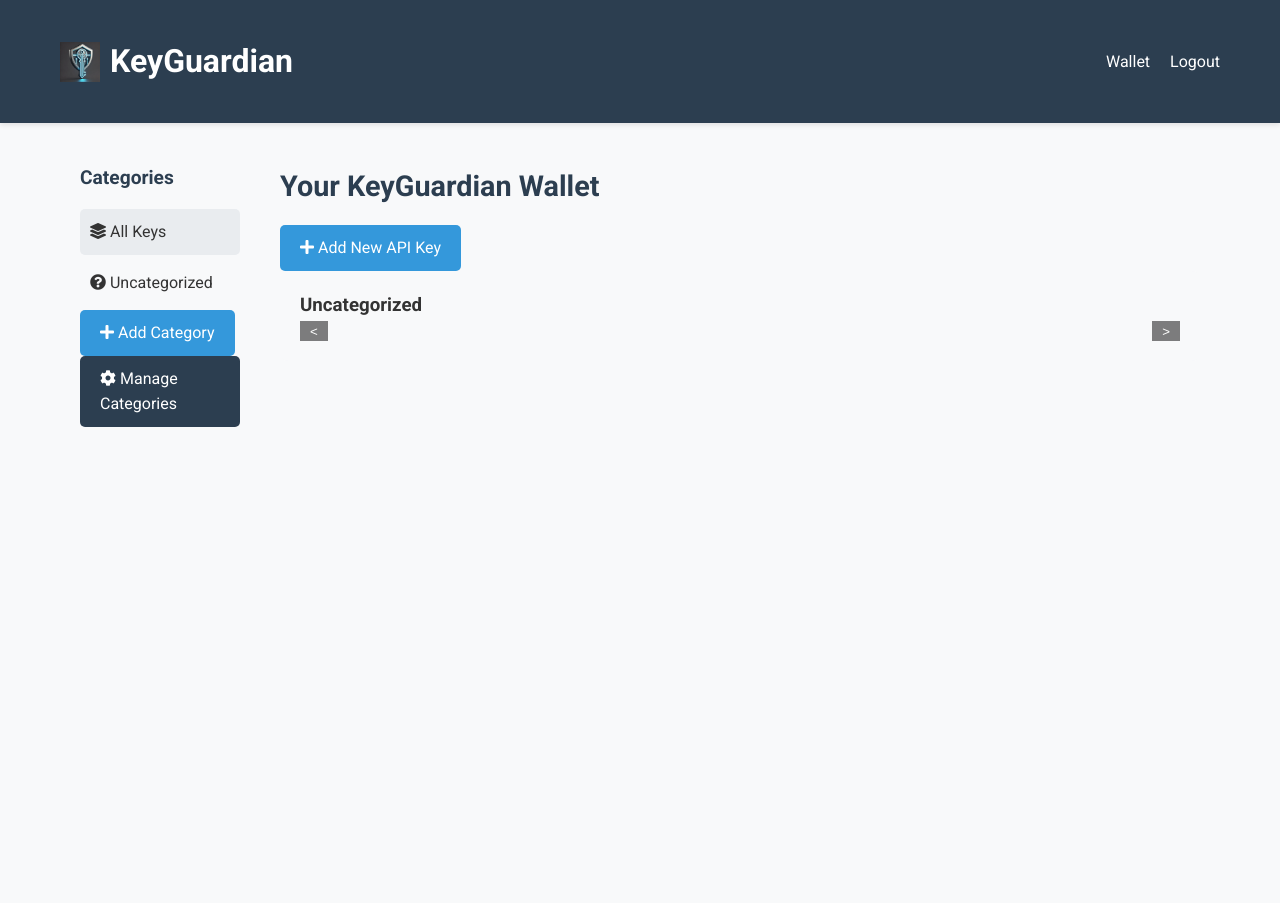
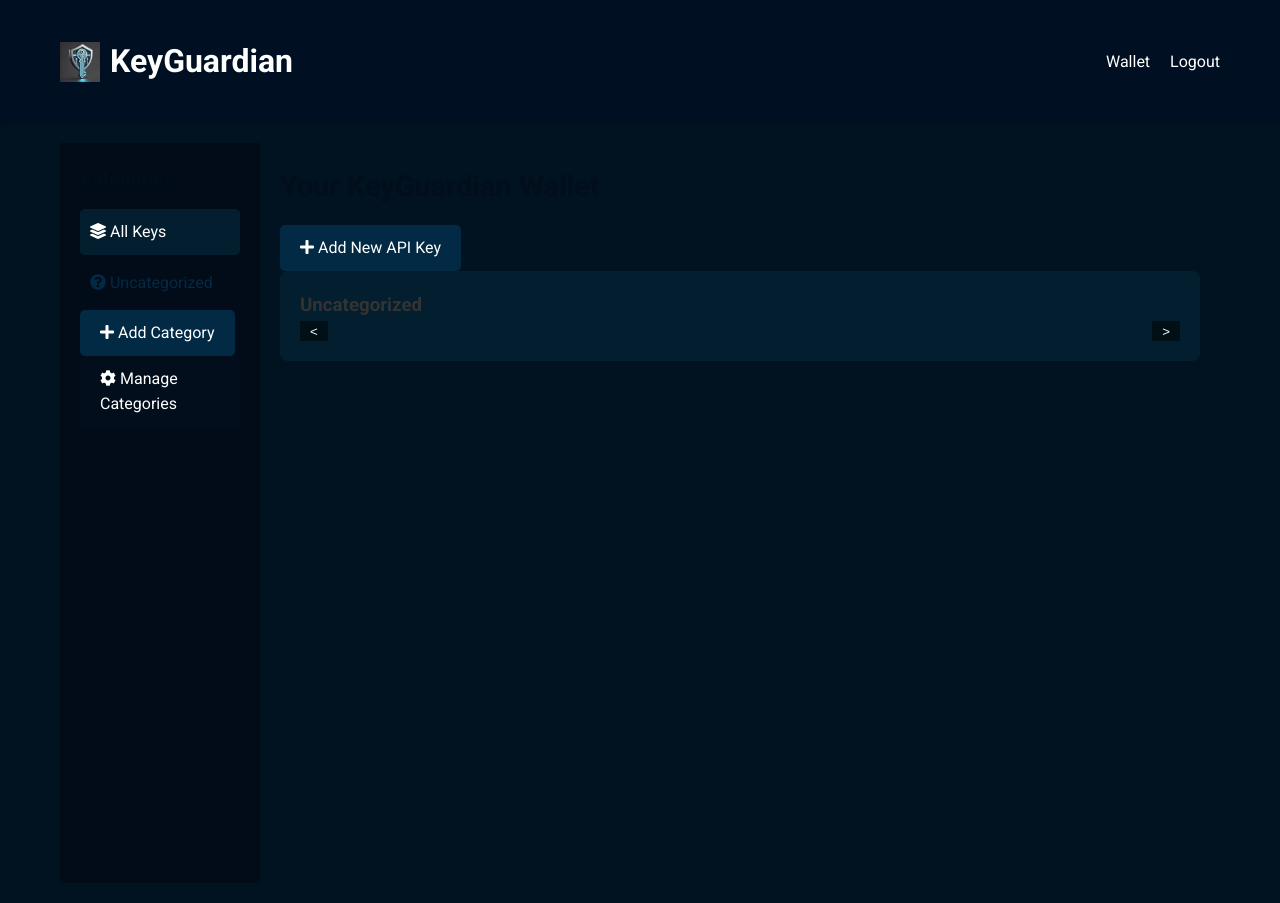
Before and after one commit to Garblesnarff/apikeywallet, a Flask app: page /wallet in a window 1280 px wide. Run offline with Flask 3, Linux system fonts and the light colour scheme; the visitor is signed in with stand-in values (Sample User, id 1); data that the repository does not hold is empty; parts of the project's set-up code (start-up, migrations or seed data) failed here and were passed over.

```diff
--- a/static/css/styles.css
+++ b/static/css/styles.css
@@ -1,8 +1,8 @@
 :root {
-    --primary-color: #3498db;
-    --secondary-color: #2c3e50;
-    --accent-color: #e74c3c;
-    --background-color: #f8f9fa;
+    --primary-color: #022A44;
+    --secondary-color: #020E1C;
+    --accent-color: #031F2F;
+    --background-color: #011320;
     --text-color: #333;
     --light-gray: #e0e0e0;
 }
@@ -27,7 +27,7 @@ body {
 }
 
 header {
-    background: var(--secondary-color);
+    background: #001022;
     color: #fff;
     padding: 1rem 0;
     box-shadow: 0 2px 5px rgba(0,0,0,0.1);
@@ -99,7 +99,7 @@ h2 {
 }
 
 .btn:hover {
-    background: #2980b9;
+    background: var(--secondary-color);
 }
 
 .btn-secondary {
@@ -107,18 +107,18 @@ h2 {
 }
 
 .btn-secondary:hover {
-    background: #34495e;
+    background: var(--accent-color);
 }
 
 .wallet-container {
     display: flex;
-    height: calc(100vh - 60px); /* Adjust based on your header height */
+    height: calc(100vh - 60px);
     overflow: hidden;
 }
 
 .category-panel {
     width: 200px;
-    background-color: #f8f9fa;
+    background-color: #010C18;
     padding: 20px;
     overflow-y: auto;
     height: 100%;
@@ -141,11 +141,13 @@ h2 {
     margin-bottom: 5px;
     border-radius: 5px;
     transition: background-color 0.3s;
+    color: #022A44;
 }
 
 #category-list li:hover,
 #category-list li.active {
-    background-color: #e9ecef;
+    background-color: #031F2F;
+    color: #fff;
 }
 
 .api-key-content {
@@ -161,27 +163,27 @@ h2 {
 }
 
 .category-group {
-    background-color: #f8f9fa;
+    background-color: #031F2F;
     border-radius: 8px;
     padding: 20px;
 }
 
 .api-key-carousel {
     position: relative;
-    overflow-x: auto; /* Allow horizontal scrolling */
-    padding: 0 40px; /* Make space for navigation buttons */
+    overflow-x: auto;
+    padding: 0 40px;
 }
 
 .carousel-inner {
     display: flex;
     transition: transform 0.3s ease;
-    padding: 10px 0; /* Add some vertical padding */
+    padding: 10px 0;
 }
 
 .api-key {
     flex: 0 0 auto;
-    width: 300px; /* Set a fixed width */
-    margin-right: 20px; /* Add some space between cards */
+    width: 300px;
+    margin-right: 20px;
     background: #fff;
     border-radius: 8px;
     box-shadow: 0 2px 4px rgba(0,0,0,0.1);
@@ -242,7 +244,7 @@ h2 {
     border: none;
     padding: 10px;
     cursor: pointer;
-    z-index: 10; /* Ensure buttons are above cards */
+    z-index: 10;
 }
 
 .carousel-control.prev { left: 0; }
```
Also changed, not shown: Pasted-To-improve-the-color-scheme-of-your-KeyGuardian-app-page-I-suggest-leveraging-the-darker-tones-from-1727804645011.txt (added, +51 -0 lines).
